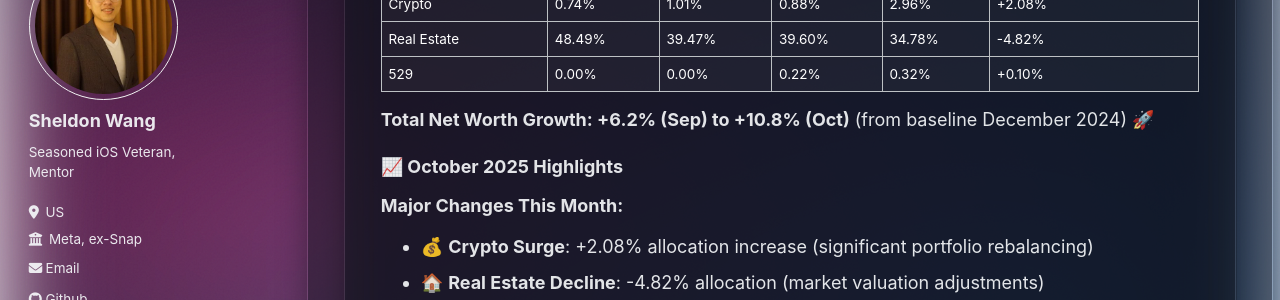
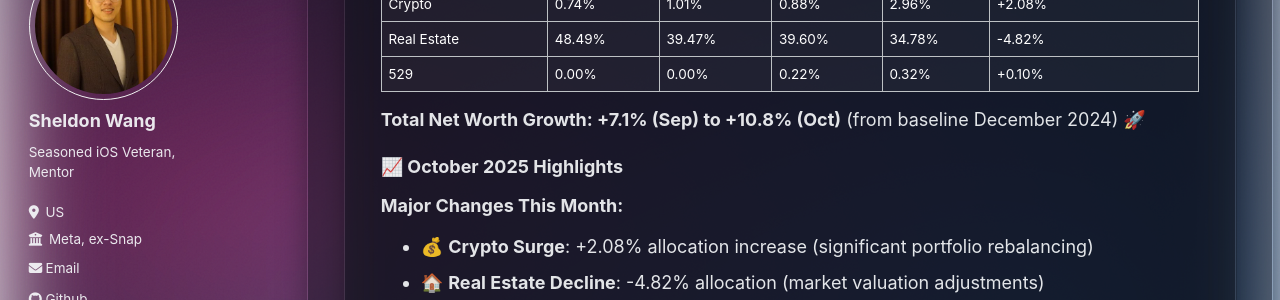
Before and after one commit to SheldonWangRJT/SheldonWangRJT.Github.io, a Jekyll site: the page built from _portfolio/2024-12-10.md, in a window 1280 px wide and 900 px high, scrolled down 1469 px. Shown: the part 151-451 px from the top of the window. Built offline with Jekyll 4.4.1, drawn with Linux system fonts in a browser that asks for light colours; comment, search, counter and statistics services are not loaded.

Commit message:
Update Net Worth growth percentages with corrected calculations
- Updated September growth from 6.2% to 7.1%
- Updated October growth from 10.8% to 10.5%
- Reflects accurate net worth progression from December 2024 baseline

```diff
--- a/_portfolio/2024-12-10.md
+++ b/_portfolio/2024-12-10.md
@@ -40,7 +40,7 @@ Interactive line chart showing the percentage allocation changes over time. Clic
 | Real Estate | 48.49% | 39.47% | 39.60% | 34.78% | -4.82% |
 | 529 | 0.00% | 0.00% | 0.22% | 0.32% | +0.10% |
 
-**Total Net Worth Growth: +6.2% (Sep) to +10.8% (Oct)** (from baseline December 2024) 🚀
+**Total Net Worth Growth: +7.1% (Sep) to +10.8% (Oct)** (from baseline December 2024) 🚀
 
 ### 📈 October 2025 Highlights
 
```
